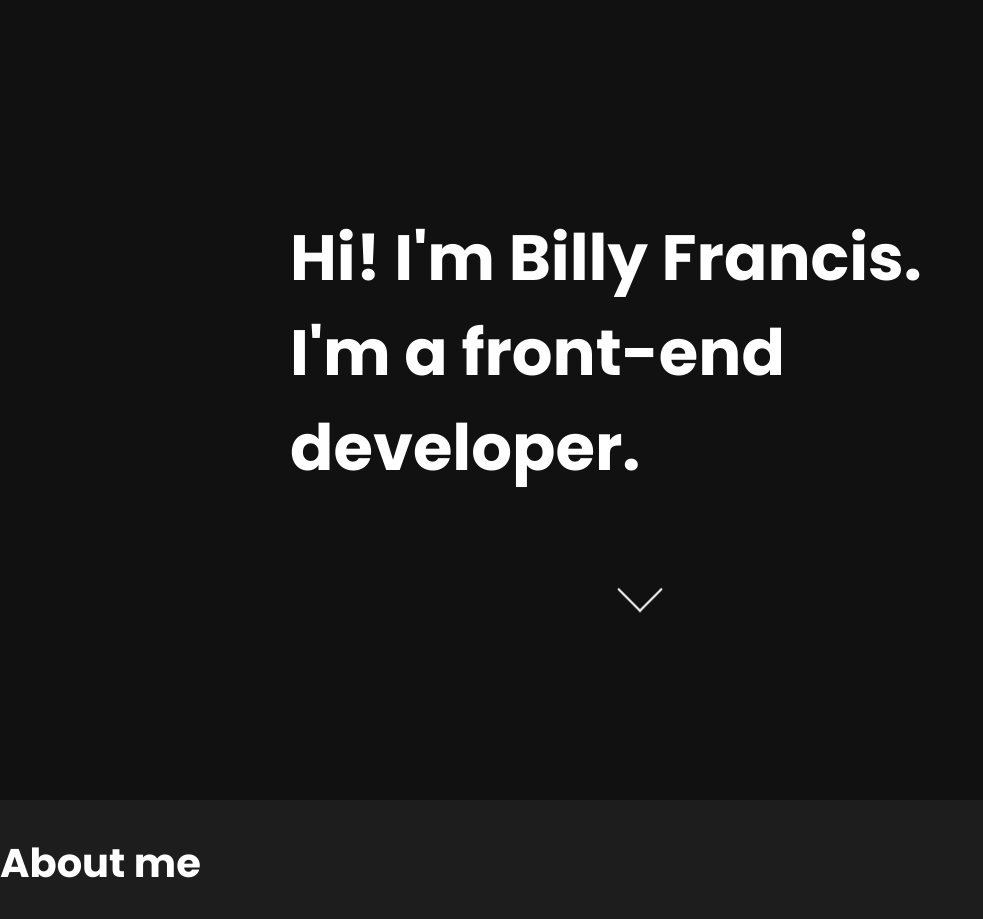
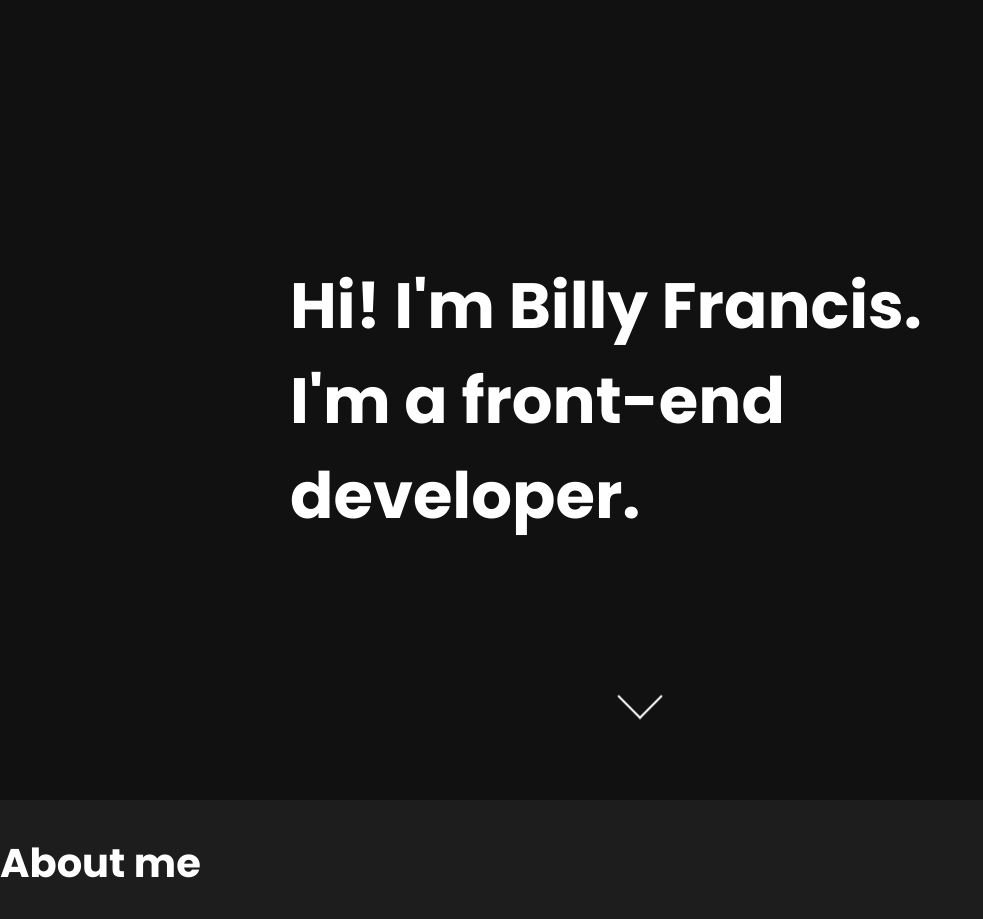
Before and after one commit to billyfrn/portfolio, a PHP site: page / in a window 1280 px wide. Shown: the top 919 px of the page, without its empty margins (0-983 px from the left). Run offline with PHP 8.4, Linux system fonts and the light colour scheme.

Commit message:
arrow pos

```diff
--- a/assets/styles.css
+++ b/assets/styles.css
@@ -73,6 +73,8 @@ h2{font-size: 2.5em;}
   -webkit-animation: 1s infinite alternate x;
   animation: 1s infinite alternate x;
   padding: 32px;
+  position: absolute;
+  bottom: 60px;
 }
 .header__arrow:hover {
   text-decoration: none;
```
